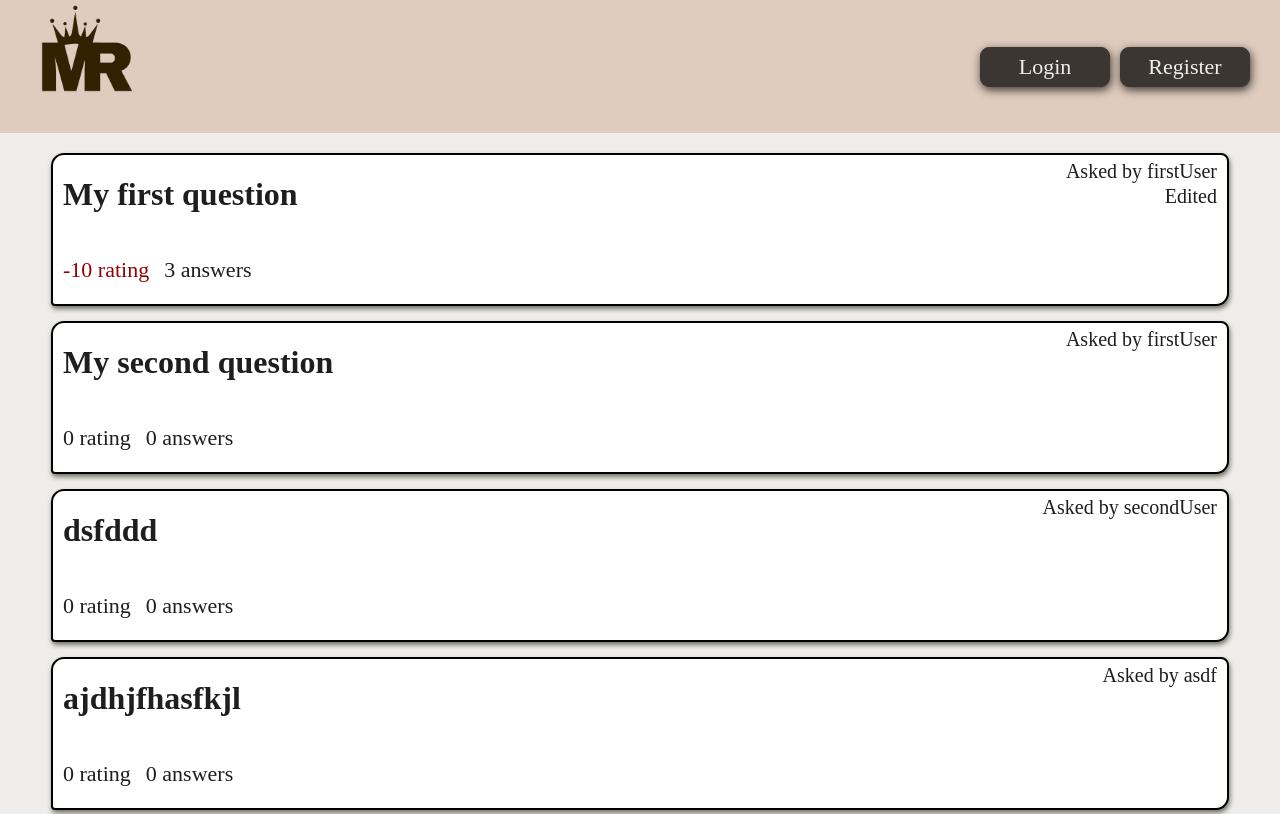
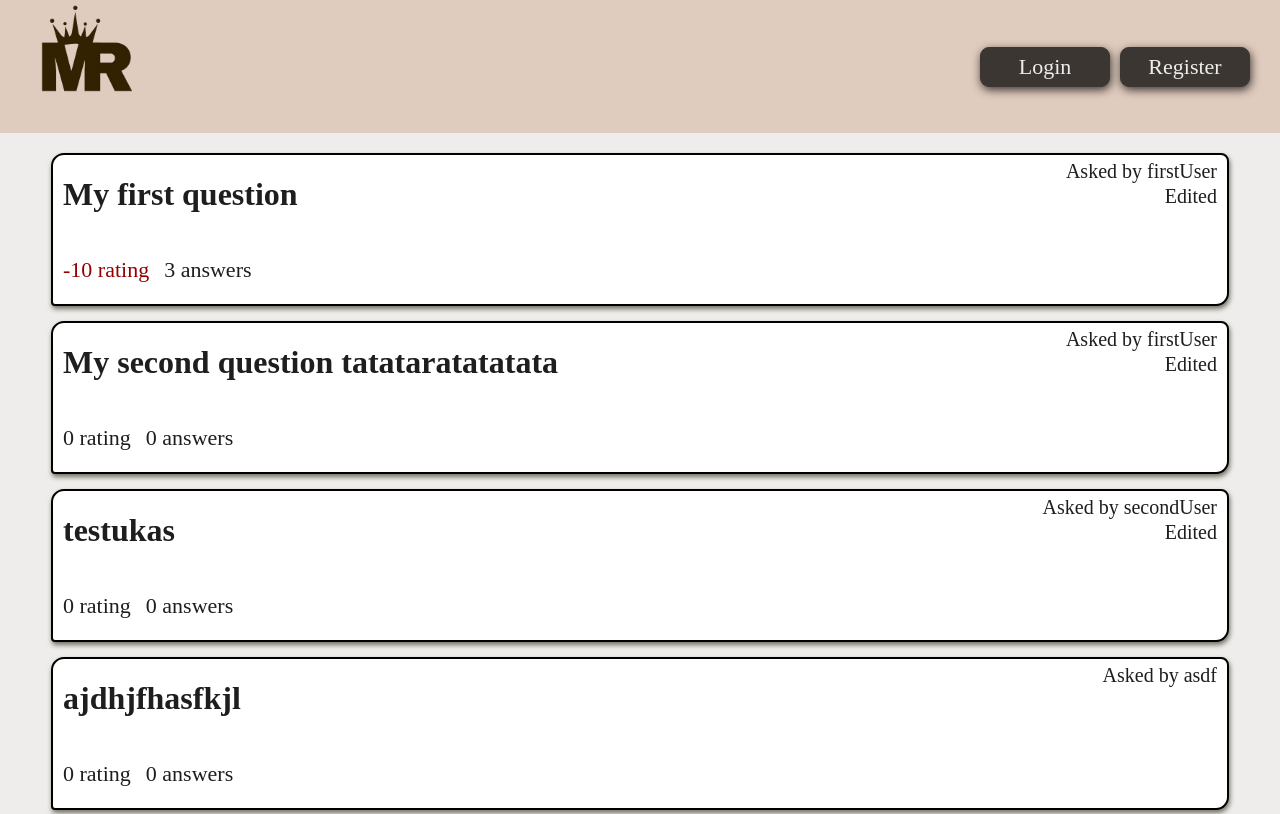
Before and after one commit to RutaMisiukeviciute/Final-project, a React (Create React App) app in the folder final-project/: page / in a window 1280 px wide. Shown: the top 814 px of the page. Built offline with nearby package versions, Linux system fonts and the light colour scheme; data requests are answered from the project's data file.

Commit message:
edit done

```diff
--- a/final-project/src/components/UI/Question.jsx
+++ b/final-project/src/components/UI/Question.jsx
@@ -66,7 +66,6 @@ const StyledQuestion = styled.div`
 `;
 
 const Question = ({ data, countNum, questionAuthors }) => {
-  // console.log(questionAuthors);
 
   return (
     <StyledQuestion>
--- a/final-project/src/components/pages/AskNewQuestion.jsx
+++ b/final-project/src/components/pages/AskNewQuestion.jsx
@@ -121,6 +121,7 @@ const AskNewQuestion = () => {
       question: ""
     },
     onSubmit: values => {
+      console.log(values);
       const newQuestion = {
         id: uuid(),
         userId: loggedInUser.id,
--- a/final-project/src/components/pages/EditQuestion.jsx
+++ b/final-project/src/components/pages/EditQuestion.jsx
@@ -115,19 +115,18 @@ const EditQuestion = () => {
   const { id } = useParams();
   const selectedQuestion = questions.find(question => question.id === id);
 
-
-
-
   const formik = useFormik({
     initialValues: {
+      id: selectedQuestion.id,
+      userId: selectedQuestion.userId,
+      rating: selectedQuestion.rating,
       title: selectedQuestion.title,
       question: selectedQuestion.question
     },
     onSubmit: values => {
+      console.log(values);
       const editedQuestion = {
         edited: true,
-        title: formik.title,
-        question: formik.question,
         ...values
       }
       editQuestion(editedQuestion);
--- a/final-project/src/components/pages/MainQuestions.jsx
+++ b/final-project/src/components/pages/MainQuestions.jsx
@@ -43,7 +43,6 @@ const MainQuestions = () => {
 
   const { loggedInUser } = useContext(UsersContext);
   const { questions, answersCount, questionAuthors } = useContext(QuestionContext);
-  // console.log(questionAuthors);
   const navigate = useNavigate();
   const location = useLocation();
 
--- a/final-project/src/components/pages/OneQuestion.jsx
+++ b/final-project/src/components/pages/OneQuestion.jsx
@@ -73,8 +73,6 @@ const OneQuestion = ({ }) => {
   const { answersCount, questionAuthors } = useContext(QuestionContext);
   const { loggedInUser } = useContext(UsersContext);
 
-  console.log(id);
-
   useEffect(() => {
     fetch(`http://localhost:8080/questions/${id}`)
       .then(res => res.json())
--- a/final-project/src/components/pages/Register.jsx
+++ b/final-project/src/components/pages/Register.jsx
@@ -93,7 +93,6 @@ const Register = () => {
         photoURL: values.photoURL ? values.photoURL : 'https://upload.wikimedia.org/wikipedia/commons/thumb/2/2c/Default_pfp.svg/1200px-Default_pfp.svg.png',
 
       }
-      // console.log(newUser);
       addNewUser(newUser);
       formik.resetForm();
       setLoggedInUser(newUser);
--- a/final-project/src/contexts/QuestionContext.jsx
+++ b/final-project/src/contexts/QuestionContext.jsx
@@ -38,14 +38,13 @@ const QuestionProvider = ({ children }) => {
   };
 
   const editQuestion = editedQuestion => {
-    console.log(editedQuestion);
 
     fetch(`http://localhost:8080/questions/${editedQuestion.id}`, {
       method: "PUT",
       headers: {
         "Content-Type": "application/json"
       },
-      body: JSON.stringify(editQuestion)
+      body: JSON.stringify(editedQuestion)
     });
     setQuestion(questions.map(el => {
       if (el.id === editedQuestion.id) {
--- a/final-project/src/data.json
+++ b/final-project/src/data.json
@@ -33,20 +33,20 @@
       "edited": true
     },
     {
+      "edited": true,
       "id": "1",
       "userId": "0",
-      "title": "My second question",
-      "question": "I have a question, where can I put my other question?",
       "rating": 0,
-      "edited": false
+      "title": "My second question tatataratatatata",
+      "question": "I have a question, where can I put my other question?"
     },
     {
+      "edited": true,
       "id": "adac58dc-252c-436d-ac97-3e49373a44b2",
       "userId": "1",
       "rating": 0,
-      "edited": false,
-      "title": "dsfddd",
-      "question": "sfdsdd"
+      "title": "testukas",
+      "question": "neeeeeeeeeeeeeeeeeeeee"
     },
     {
       "id": "b73105db-83bc-47f6-8be5-a39167a827bc",
```
